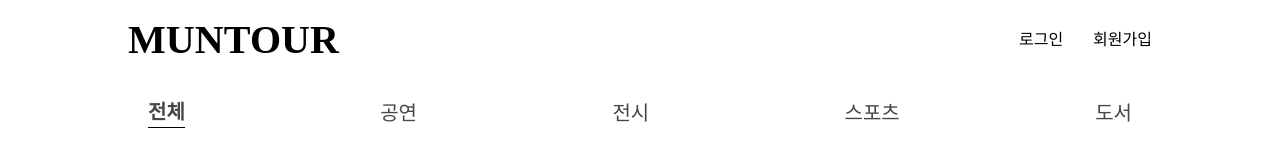
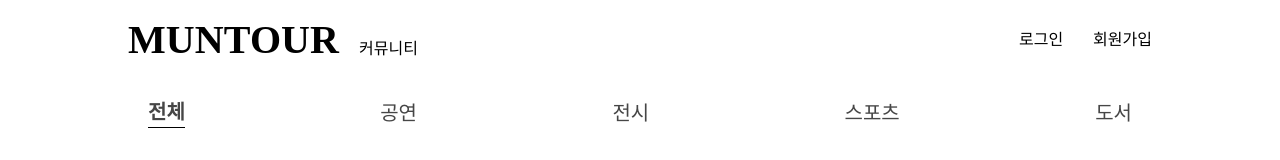
Before and after one commit to GOD-solux/Frontend, a React (Create React App) app: page /community in a window 1280 px wide. Shown: the top 160 px of the page. Built offline with nearby package versions, Linux system fonts and the light colour scheme.

Commit message:
Fix: header text 추가

```diff
--- a/src/pages/Communitypage.js
+++ b/src/pages/Communitypage.js
@@ -55,7 +55,7 @@ const HashTagList = ["맛집", "동행", "비추", "추천", "후기"];
 function Communitypage({ category }) {
   return (
     <Wrapper>
-      <Header type="커뮤니티" />
+      <Header text="커뮤니티" />
       <CategoryHeader page="community" category={category} />
       <Container>
         <HashTagContainer>
```
